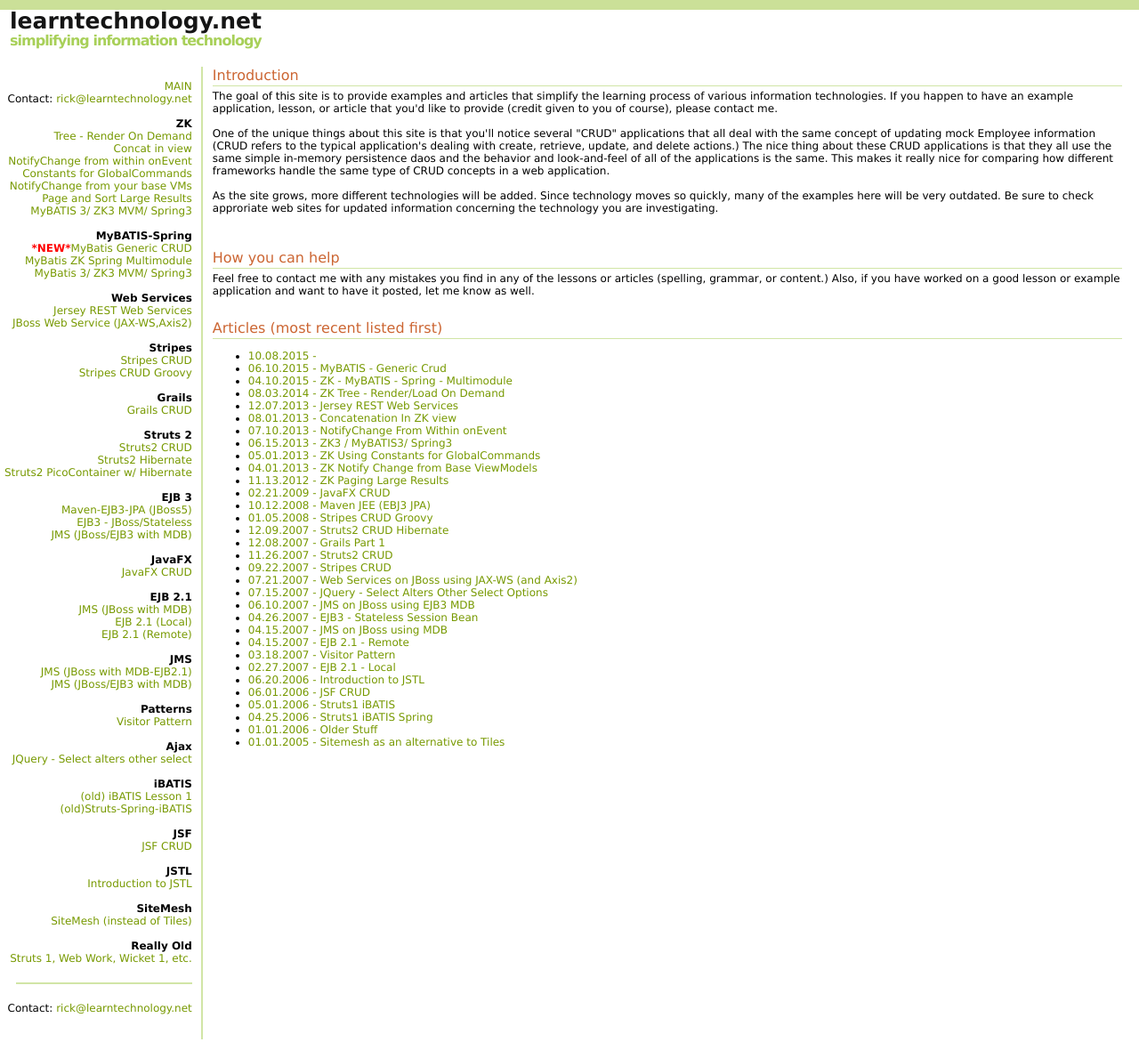
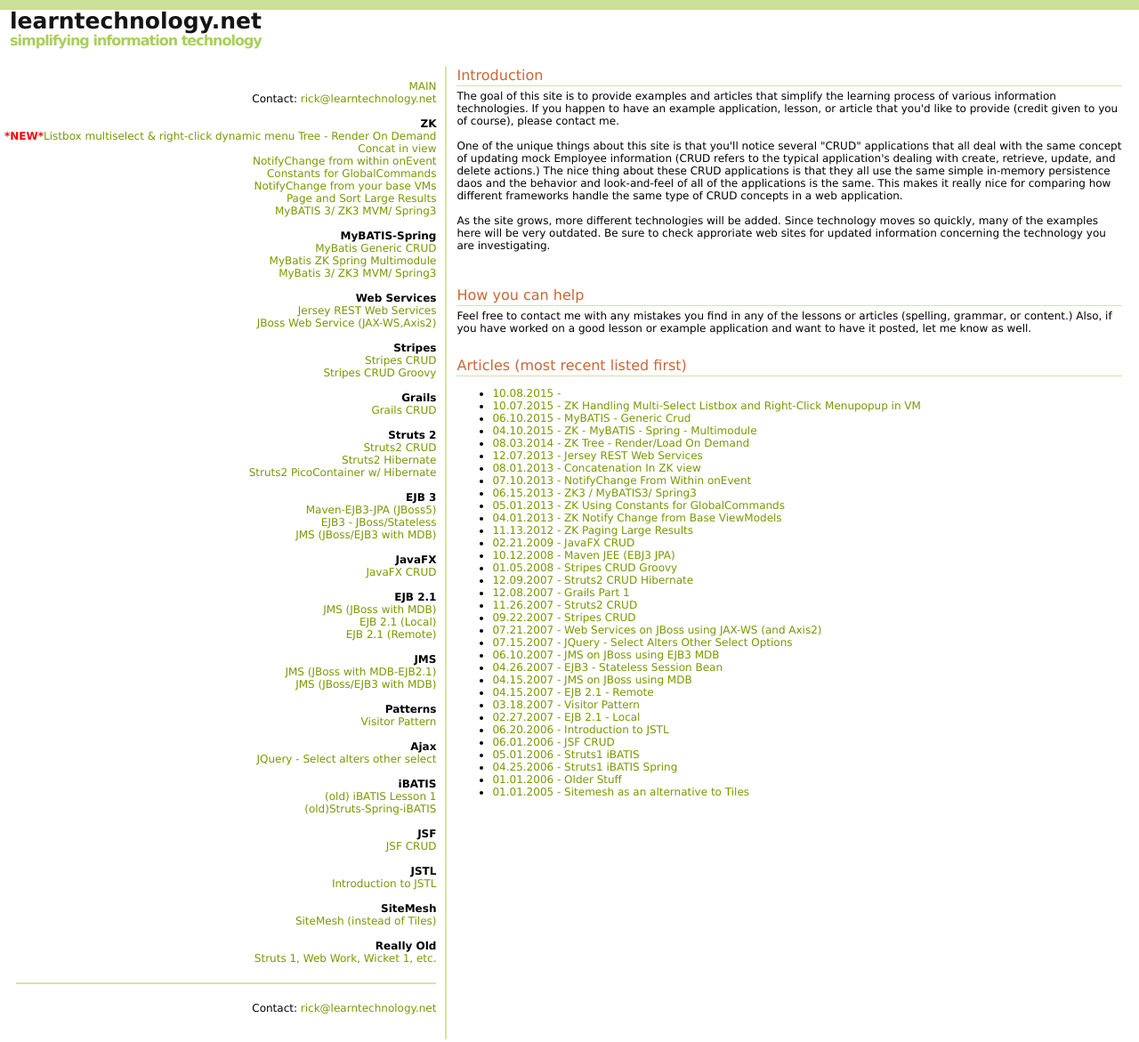
Before and after one commit to rickcr/rickcr.github.com, a Jekyll site: the page built from index.md, in a window 1280 px wide. Shown: the whole page at 89% size. Built offline with Jekyll 4.4.1, drawn with Linux system fonts in a browser that asks for light colours; part of the change alters nothing that is shown.

Commit message:
listbox zk

```diff
--- a/_includes/navigation.html
+++ b/_includes/navigation.html
@@ -6,7 +6,8 @@
                 <br/>
                 <b>ZK</b>
                 <br/>
-                <a href="{% post_url 2014-08-03-zk-tree-ondemand%}">Tree - Render On Demand</a><br/>
+                <a href="{% post_url 2015-10-07-listbox-rightclick %}"><span style="font-weight:bold;color:red">*NEW*</span>Listbox multiselect & right-click dynamic menu</a>
+                <a href="{% post_url 2014-08-03-zk-tree-ondemand %}">Tree - Render On Demand</a><br/>
                 <a href="{% post_url 2013-08-01-zk-concat %}">Concat in view</a><br/>
                 <a href="{% post_url 2013-07-10-notify-change-from-message-event %}">NotifyChange from within onEvent</a><br/>
                 <a href="{% post_url 2013-05-01-constants-global-commands %}">Constants for GlobalCommands</a><br/>
@@ -17,7 +18,7 @@
                 <br/>
                 <b>MyBATIS-Spring</b>
                 <br/>
-                <span style="font-weight:bold;color:red">*NEW*</span><a href="{% post_url 2015-06-10-mybatis-generic-crud %}">MyBatis Generic CRUD</a><br/>
+                <a href="{% post_url 2015-06-10-mybatis-generic-crud %}">MyBatis Generic CRUD</a><br/>
                 <a href="{% post_url 2015-04-10-zk-mybatis-spring-multimodule %}">MyBatis ZK Spring Multimodule</a><br/>
                 <a href="{% post_url 2013-06-15-zk-mybatis-spring %}">MyBatis 3/ ZK3 MVM/ Spring3</a>
                 <br/>
--- /dev/null
+++ b/_posts/2015-10-07-listbox-rightclick.md
@@ -0,0 +1,83 @@
+---
+title: ZK Handling Multi-Select Listbox and Right-Click Menupopup in VM
+layout: article
+---
+Recently I had the following requirements for a ZK Listbox:
+
+* Right click menu [ options dynamic based on properties of the object backing the row selected ]
+* Be able to select multiple rows (for deletion) with checkboxes
+
+The listbox started out without having the multi-select option. So initially I had a backing "selectedItem" property in my
+backing ViewModel. Since I built up my dynamic right-click menu as well in this ViewModel, in order to access properties of the
+row selected, it was just a matter of reading them off the selectedItem property in my view model.
+
+So for example my Listbox initially was set up with
+
+{% highlight xml %}
+<listbox id="executionsList" model="@load(vm.executions)"
+	selectedItems="@bind(vm.selectedExecution)" ... />
+{% endhighlight %}
+
+When building my right-click menu in my ViewModel, I just read what I needed from the bound "selectedExecution"
+
+However, once I needed to introduce the multi-select options, things became a bit uglier. To setup a listbox for multi-select (with checkboxes)
+you add both the following properties to your listbox: checkmark="true" multiple="true"
+
+But you'll also need to keep track of the multi select items so you'll need the selectedItems property as well. So something like:
+
+{% highlight xml %}
+<listbox id="executionsList" model="@load(vm.executions)"
+	 selectedItems="@bind(vm.selectedExecutions)"
+	 checkmark="true" multiple="true">
+{% endhighlight %}
+
+Things became buggy, however, when I also wanted the 'selectedItem' property on the listbox for use with my right-click option. Without getting into
+the details of what went wrong using both selectedItem and selectedItems, I opted to just get rid of having right-click trigger the row being selected
+and handled retrieving the row directly in the right-click menupopup method defined in my ViewModel. This gave me a 'decent' approach: multi-select worked as expected,
+and right-click ONLY handled the row that was being right-clicked on (and it did NOT trigger the row being selected for multi-select.)
+
+So here is what was done from a code perspective:
+
+The ZK listbox relevant info:
+
+{% highlight xml %}
+<listbox id="executionsList" model="@load(vm.executions)"
+		 selectedItems="@bind(vm.selectedExecutions)"
+		 checkmark="true" multiple="true">
+	<listhead sizable="true">
+		 <!-- not shown for brevity -->
+	</listhead>
+	<template name="model" var="item">
+		<listitem
+			onRightClick="@command('getExecMenuPopup', target=event.target, execution=item)">
+{% endhighlight %}
+
+In order to disable having right-click trigger the row selection, add the following to your zk.xml file:
+
+{% highlight xml %}
+<library-property>
+	<name>org.zkoss.zul.listbox.rightSelect</name>
+	<value>false</value>
+</library-property>
+{% endhighlight %}
+
+In my ViewModel I built up my menupopup...
+
+{% highlight java %}
+@Command
+public void getExecMenuPopup(@BindingParam("target") Component target, @BindingParam("execution") final Execution content) {
+	Menupopup menuPopup = new Menupopup();
+
+	menuPopup.setPage(target.getPage());
+	menuPopup.setWidth("150");
+
+	Menuitem viewSpec = new Menuitem("View Details [ "+execution.getId()+" ]");
+	viewSpec.addEventListener("onClick", new EventListener() {
+		public void onEvent(Event evt) throws Exception {
+			viewDetails(content);
+		}
+	});
+	menuPopup.appendChild(viewSpec);
+
+	//other items
+{% endhighlight %}
```
